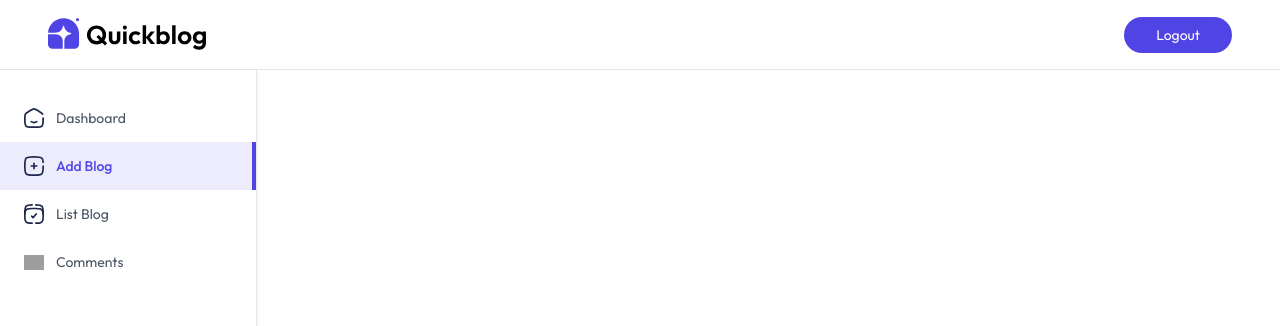
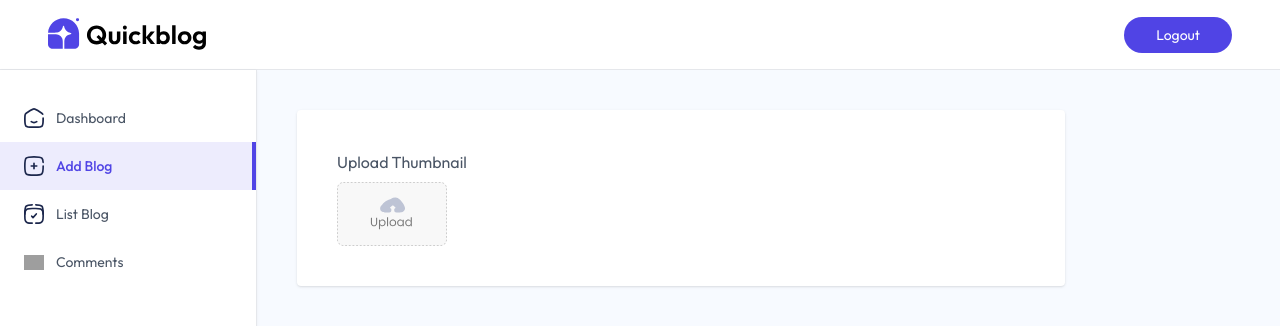
Before and after one commit to Shaswata-codes/Blog-App, a React (Vite) app in the folder client/: page /admin/add-blog in a window 1280 px wide. Shown: the top 326 px of the page. Built offline with nearby package versions, Linux system fonts and the light colour scheme; grey boxes are pictures that could not be loaded; a web font is replaced by a local one.

Commit message:
Thumbnail upload added

```diff
--- a/client/src/pages/admin/AddBlog.jsx
+++ b/client/src/pages/admin/AddBlog.jsx
@@ -1,10 +1,45 @@
-import React from 'react'
+import React, { useState } from 'react'
+import { assets } from '../../assets/assets'
 
 const AddBlog = () => {
+
+  const [image, setImage] = useState(false)
+  const [title, setTitle] = useState('')
+  const [subtitle, setSubtitle] = useState('')
+  const [category, setCategory] = useState('Startup')
+  const [isPublished, setIsPublished] = useState(false)
+
+  const onSubmitHandler = async (e) => {
+    e.preventDefault()
+  }
+
   return (
-    <div>
+    <form
+      onSubmit={onSubmitHandler}
+      className='flex-1 bg-blue-50/50 text-gray-600 h-full overflow-scroll'
+    >
+      <div className='bg-white w-full max-w-3xl p-4 md:p-10 sm:m-10 shadow rounded'>
 
-    </div>
+        <p>Upload Thumbnail</p>
+
+        <label htmlFor='image'>
+          <img
+            src={!image ? assets.upload_area : URL.createObjectURL(image)}
+            className='mt-2 h-16 rounded cursor-pointer'
+            alt=''
+          />
+        </label>
+
+        <input
+          type='file'
+          id='image'
+          hidden
+          required
+          onChange={(e) => setImage(e.target.files[0])}
+        />
+
+      </div>
+    </form>
   )
 }
 
```
